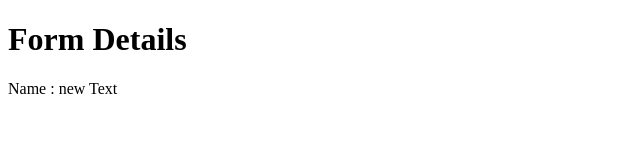
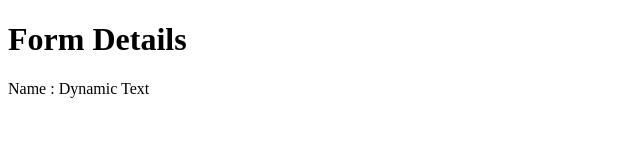
Before and after one commit to Walluri/MiniProjects, a website: page webcomponents templates and slots/index.html in a window 1280 px wide. Shown: the full height of the page, 0-640 px from the left. Drawn offline with Linux system fonts and the light colour scheme.

Commit message:
Adding slot content programatically

```diff
--- a/webcomponents templates and slots/index.html
+++ b/webcomponents templates and slots/index.html
@@ -12,9 +12,7 @@
       <h1>Form Details</h1>
       <p>Name : <slot name="name-slot">Please enter your name here</slot></p>
     </template>
-    <my-comp>
-      <span slot="name-slot">new Text</span>
-    </my-comp>
+    <my-comp fieldValue="Dynamic Text"> </my-comp>
     <script src="./script.js"></script>
   </body>
 </html>
--- a/webcomponents templates and slots/script.js
+++ b/webcomponents templates and slots/script.js
@@ -5,8 +5,16 @@ class MyComponent extends HTMLElement {
     const templateElement = document.getElementById("id-template");
     const templateContent = templateElement.content;
 
+    //<span slot='name-slot'>new Text</span>
+    const spanText = document.createElement("span");
+    spanText.setAttribute("slot", "name-slot");
+    const inputText = document.createElement("span");
+    inputText.textContent = this.getAttribute("fieldValue");
+    spanText.appendChild(inputText);
+
     const parentNode = templateContent.cloneNode(true);
     this.shadowRoot.appendChild(parentNode);
+    this.appendChild(spanText);
   }
   connectedCallback() {}
 }
```
